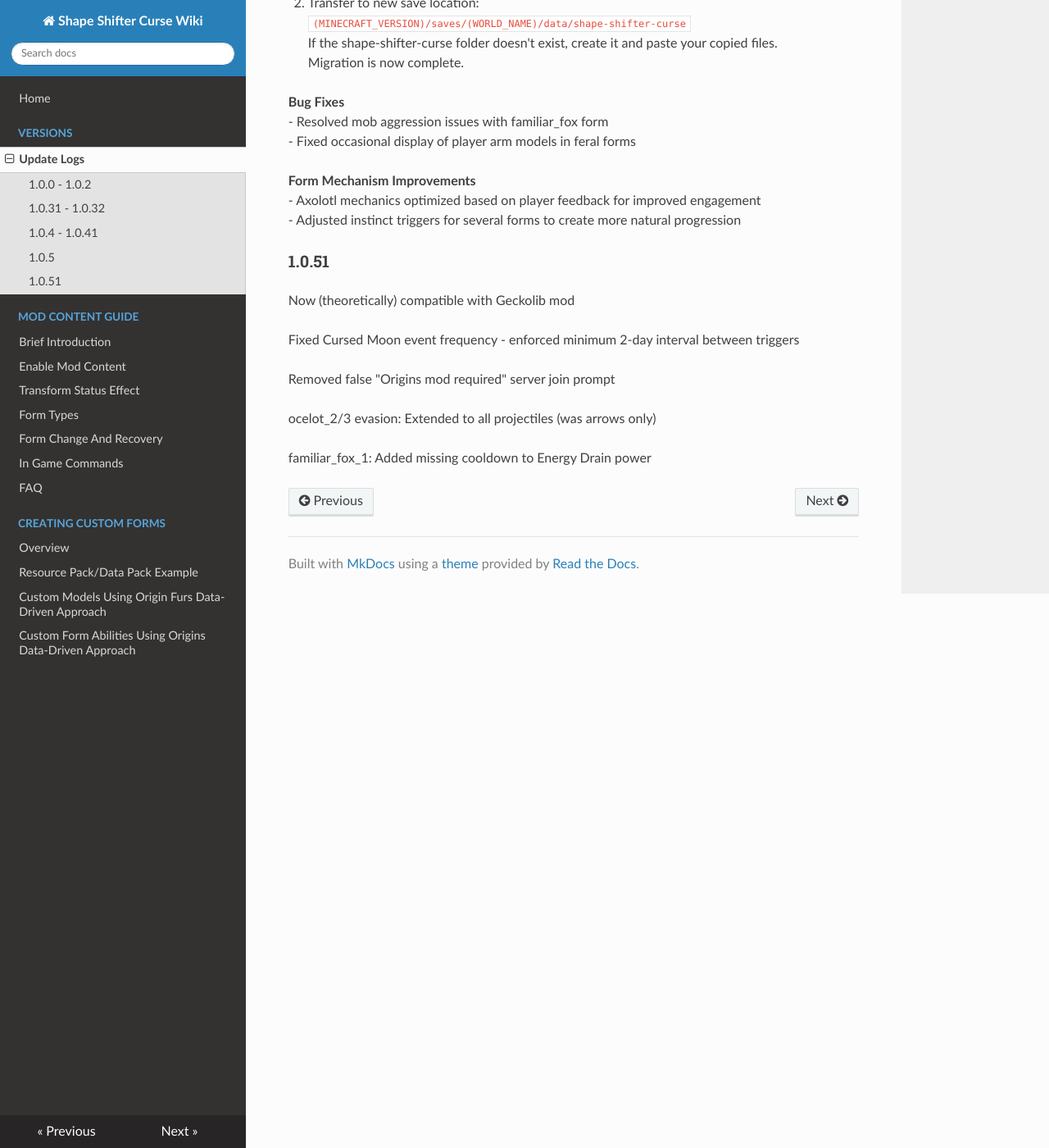
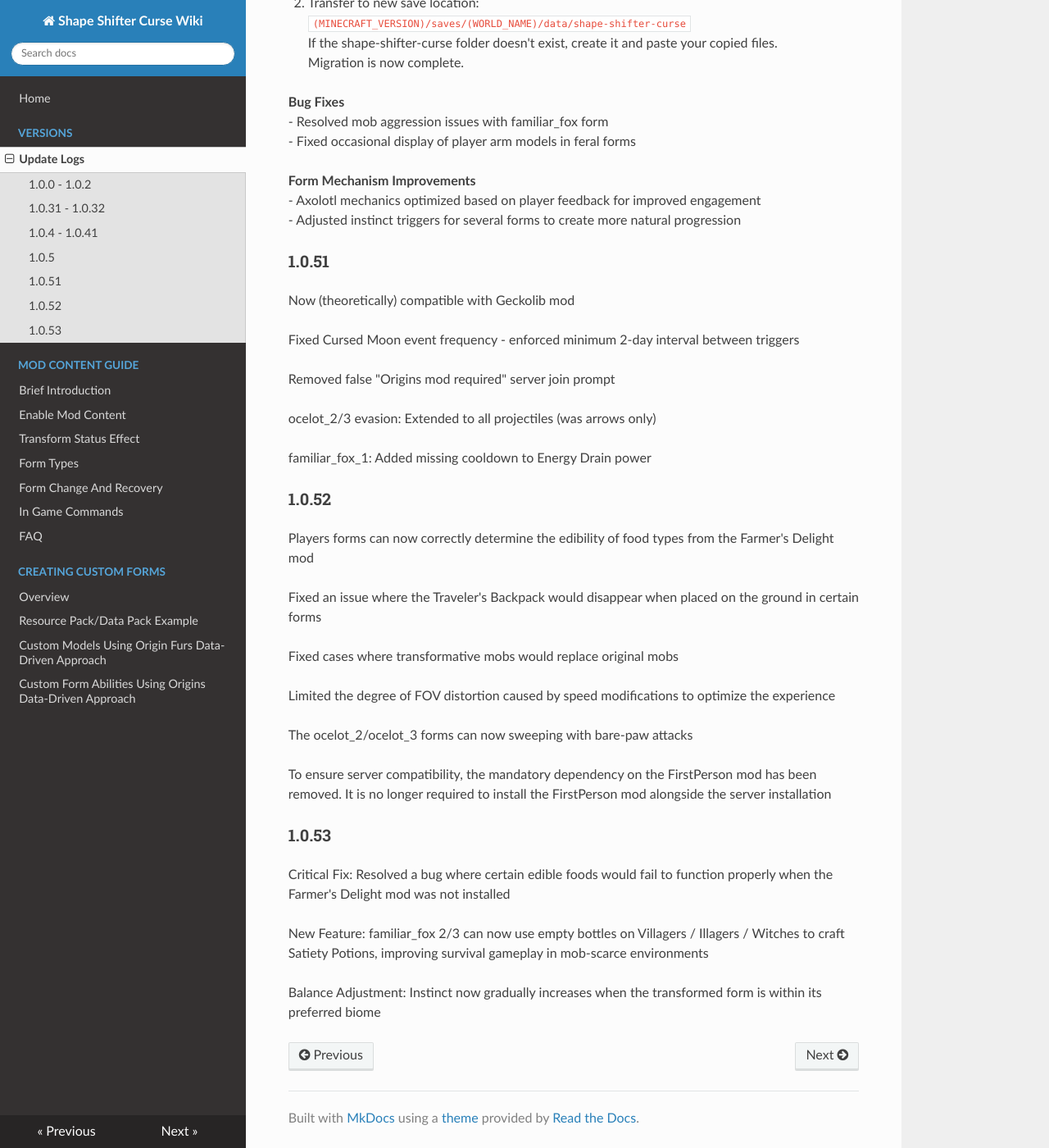
Before and after one commit to onixary/ssc_wiki_en, an MkDocs documentation site: the page built from docs/update_log/update_log.md, in a window 1280 px wide and 1400 px high, scrolled down 1113 px. Shown: the whole window at 82% size. Built offline with MkDocs 1.6.1, drawn with Linux system fonts in a browser that asks for light colours; nearby versions of some CDN libraries.

Commit message:
Update update_log.md

```diff
--- a/docs/update_log/update_log.md
+++ b/docs/update_log/update_log.md
@@ -54,3 +54,25 @@ Removed false "Origins mod required" server join prompt
 ocelot_2/3 evasion: Extended to all projectiles (was arrows only)
 
 familiar_fox_1: Added missing cooldown to Energy Drain power
+
+### 1\.0.52
+
+Players forms can now correctly determine the edibility of food types from the Farmer's Delight mod
+
+Fixed an issue where the Traveler's Backpack would disappear when placed on the ground in certain forms
+
+Fixed cases where transformative mobs would replace original mobs
+
+Limited the degree of FOV distortion caused by speed modifications to optimize the experience
+
+The ocelot_2/ocelot_3 forms can now sweeping with bare-paw attacks
+
+To ensure server compatibility, the mandatory dependency on the FirstPerson mod has been removed. It is no longer required to install the FirstPerson mod alongside the server installation
+
+### 1\.0.53
+
+Critical Fix: Resolved a bug where certain edible foods would fail to function properly when the Farmer's Delight mod was not installed
+
+New Feature: familiar_fox 2/3 can now use empty bottles on Villagers / Illagers / Witches to craft Satiety Potions, improving survival gameplay in mob-scarce environments
+
+Balance Adjustment: Instinct now gradually increases when the transformed form is within its preferred biome
```
